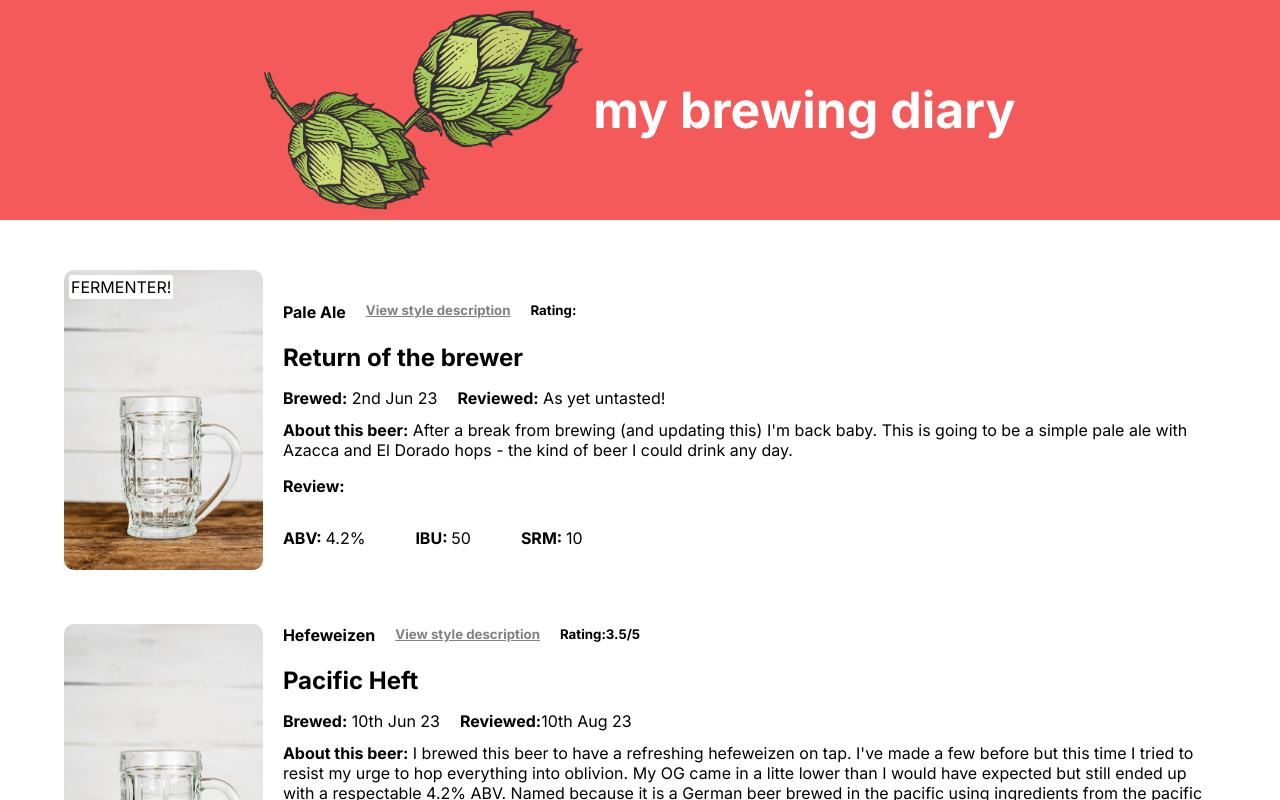
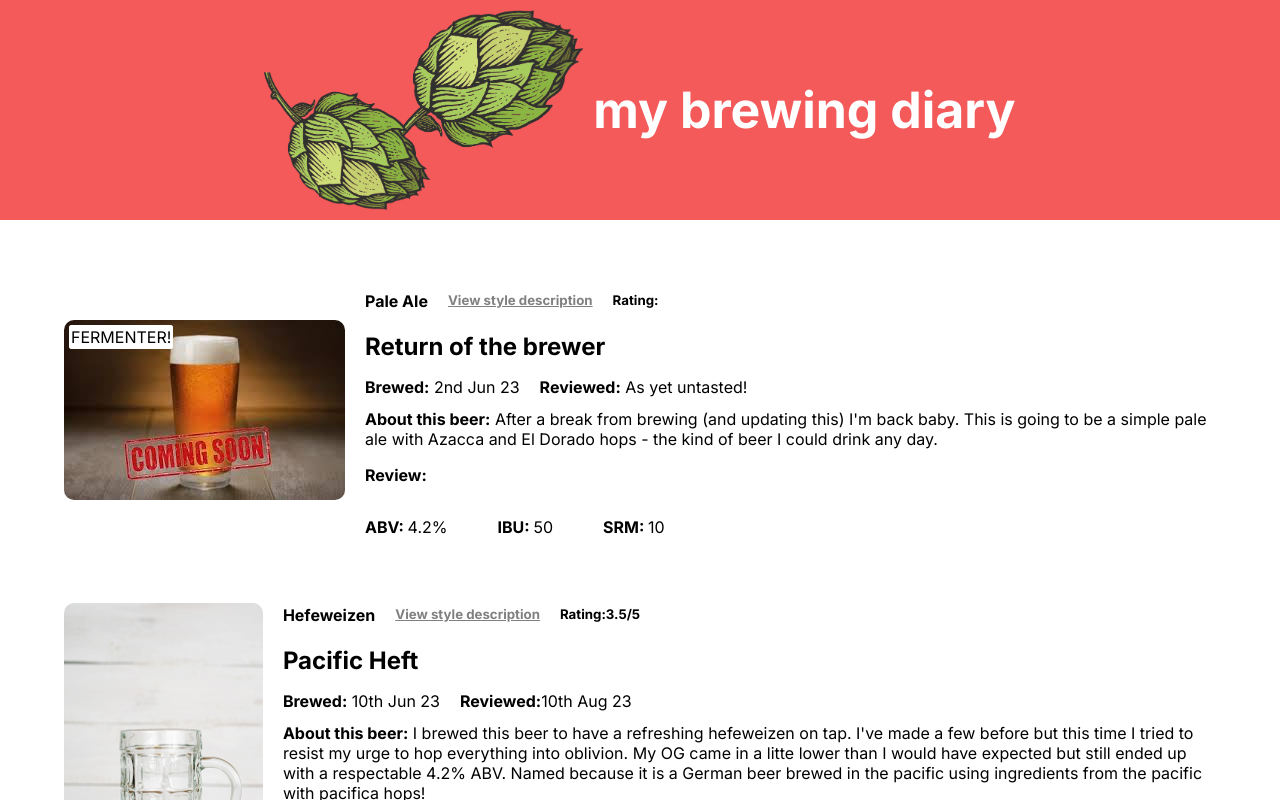
Before and after one commit to liamonk/beerJournal, a React (Vite) app: page / in a window 1280 px wide. Shown: the top 800 px of the page. Built offline with nearby package versions, Linux system fonts and the light colour scheme.

Commit message:
added new coming soon beer image

```diff
--- a/src/data.js
+++ b/src/data.js
@@ -9,7 +9,7 @@ export default [
     description:
       "After a break from brewing (and updating this) I'm back baby. This is going to be a simple pale ale with Azacca and El Dorado hops - the kind of beer I could drink any day.",
     review: "",
-    image: "tbc.jpg",
+    image: "comingSoon.jpg",
     rating: "",
     abv: 4.2,
     ibu: 50,
```
Also changed, not shown: public/comingSoon.jpg (added).
